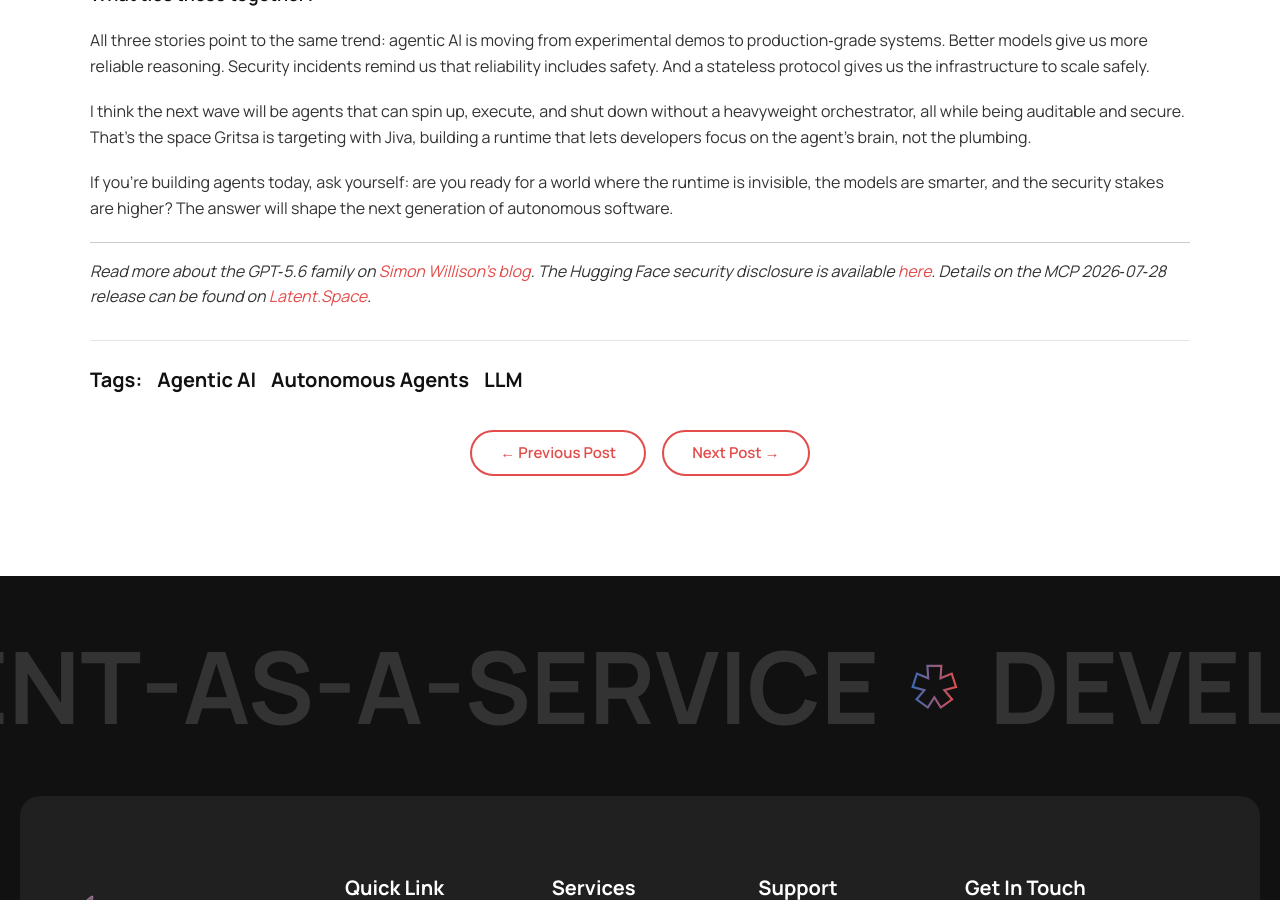
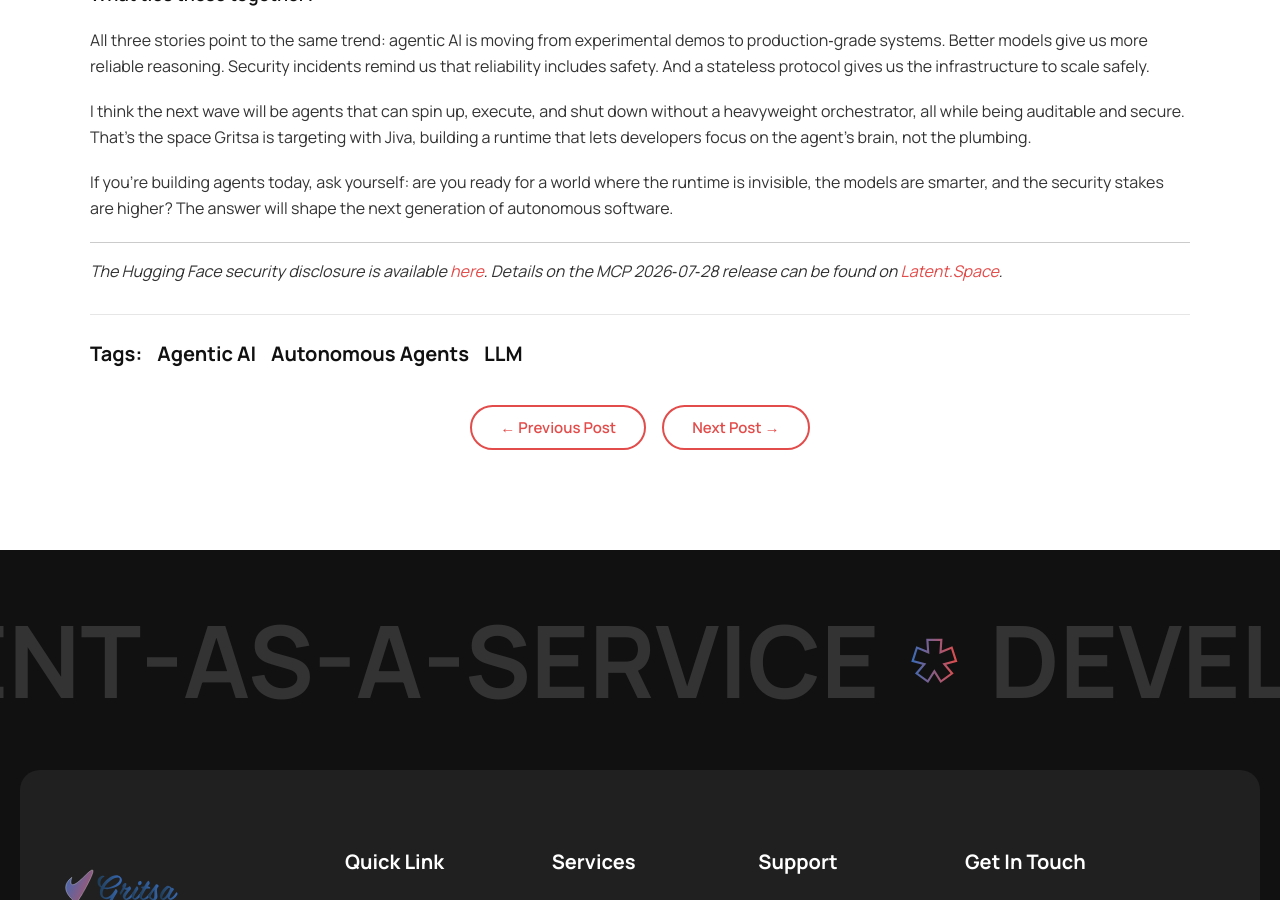
Before and after one commit to gritsa/www-gritsa.github.io, a Jekyll site: the page built from _posts/2026-07-31-agentic-ai-in-july-2026-new-models-security-incidents-and-protocol-shifts.md, in a window 1280 px wide and 900 px high, scrolled down 1930 px. Built offline with Jekyll 4.4.1, drawn with Linux system fonts in a browser that asks for light colours.

Commit message:
Remove dead Simon Willison link from the July 2026 agentic AI post

```diff
--- a/_posts/2026-07-31-agentic-ai-in-july-2026-new-models-security-incidents-and-protocol-shifts.md
+++ b/_posts/2026-07-31-agentic-ai-in-july-2026-new-models-security-incidents-and-protocol-shifts.md
@@ -38,4 +38,4 @@ If you’re building agents today, ask yourself: are you ready for a world where
 
 ---
 
-*Read more about the GPT‑5.6 family on [Simon Willison’s blog](https://simonwillison.net/2026/Jul/09/gpt-5-6-family). The Hugging Face security disclosure is available [here](https://huggingface.co/blog/security-incident-july-2026). Details on the MCP 2026‑07‑28 release can be found on [Latent.Space](https://www.latent.space/p/ainews-all-model-labs-are-now-agent).*
+*The Hugging Face security disclosure is available [here](https://huggingface.co/blog/security-incident-july-2026). Details on the MCP 2026‑07‑28 release can be found on [Latent.Space](https://www.latent.space/p/ainews-all-model-labs-are-now-agent).*
```
